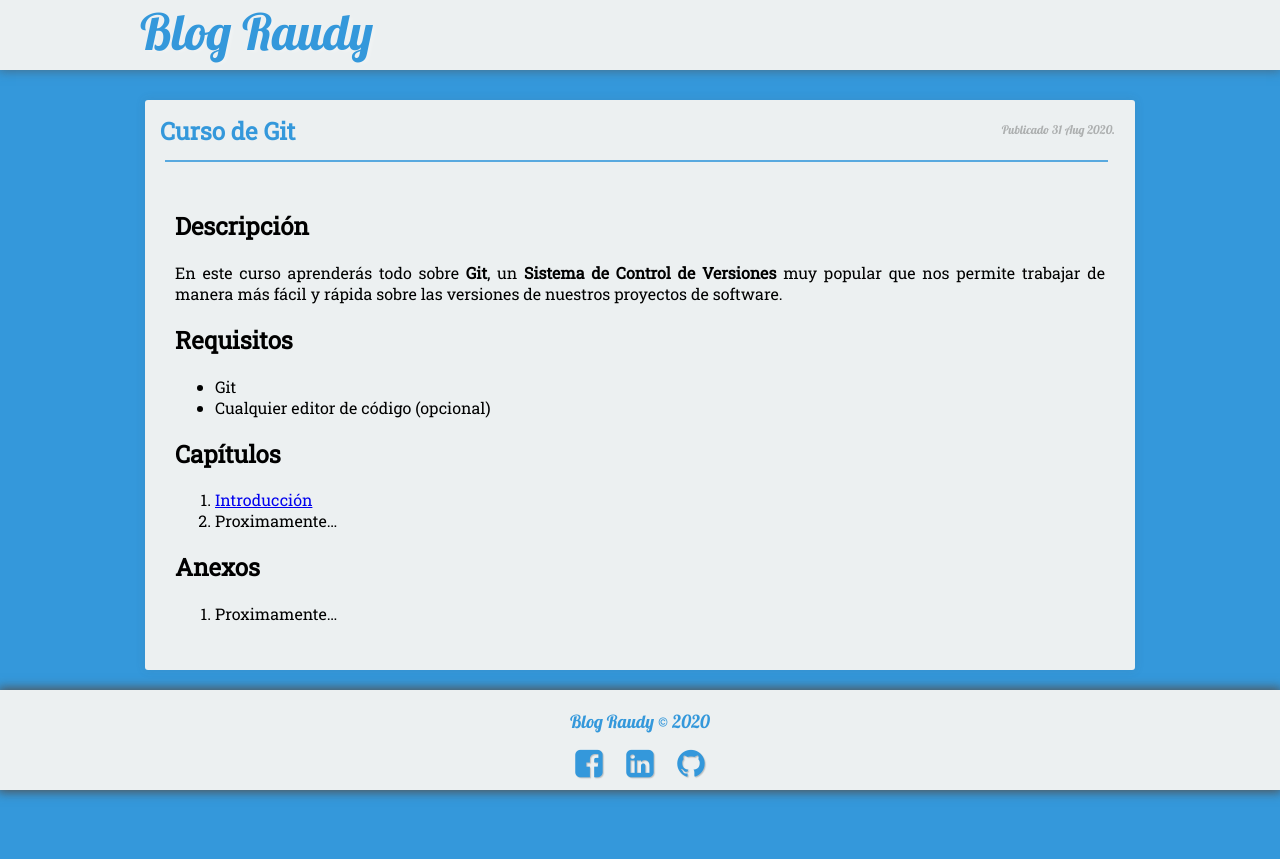
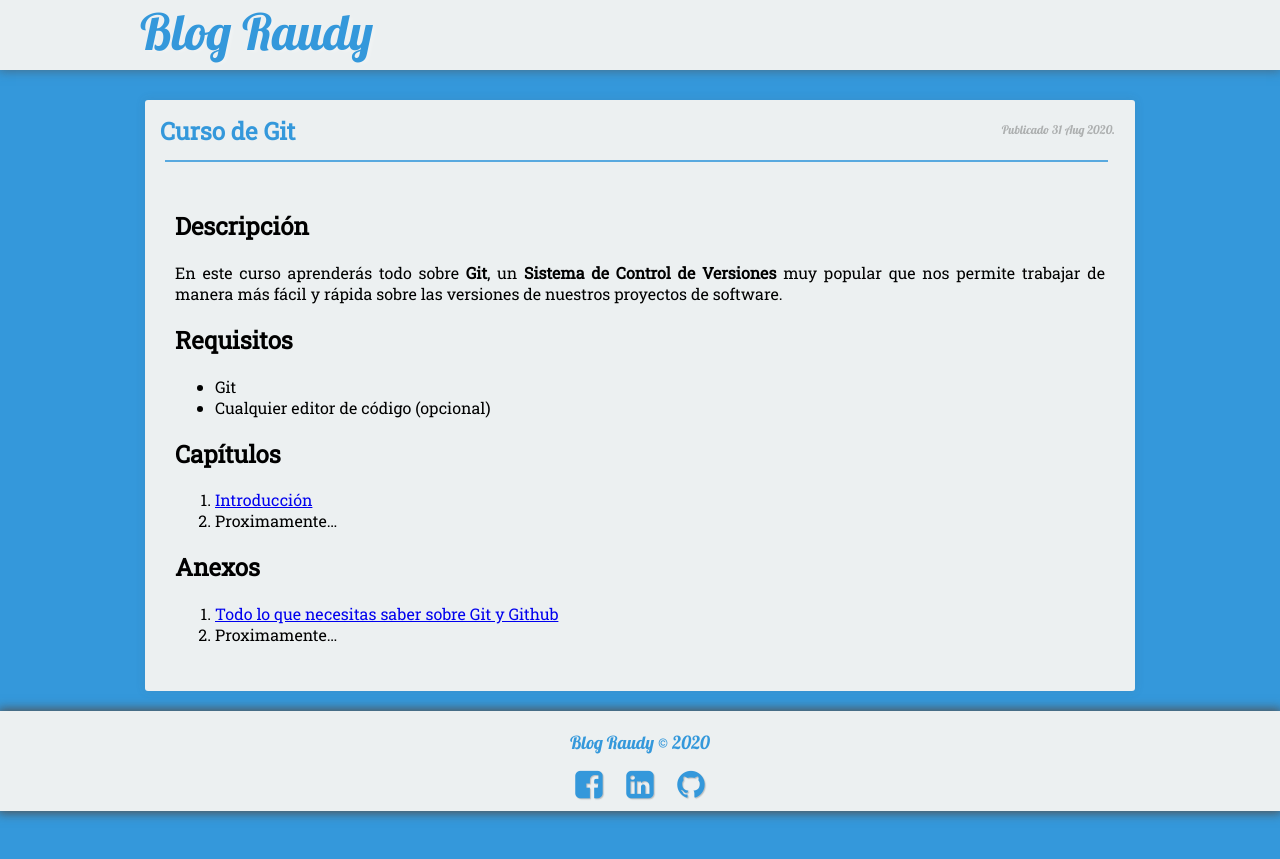
Before and after one commit to nisoto/Blog-anterior-2.0, a Jekyll site: the page built from _posts/2020-08-31-curso-git.md, in a window 1280 px wide. Shown: the top 859 px of the page. Built offline with Jekyll 4.4.1, drawn with Linux system fonts in a browser that asks for light colours; nearby versions of some CDN libraries.

Commit message:
Update 2020-08-31-curso-git.md

```diff
--- a/_posts/2020-08-31-curso-git.md
+++ b/_posts/2020-08-31-curso-git.md
@@ -25,4 +25,5 @@ En este curso aprenderás todo sobre **Git**, un **Sistema de Control de Version
 
 ## Anexos
 
-1. Proximamente...
+1. [Todo lo que necesitas saber sobre Git y Github](https://nisoto.github.io/todo-sobre-git/)
+2. Proximamente...
```
